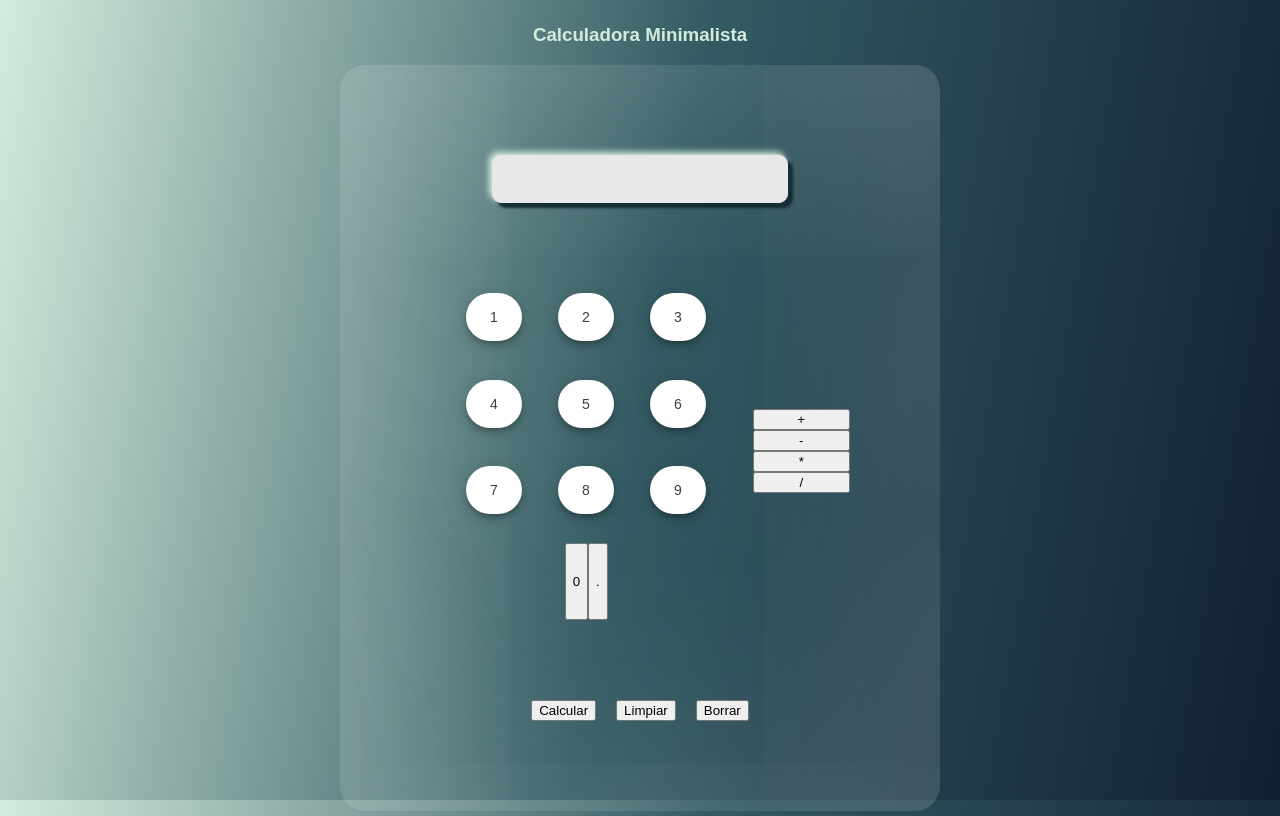
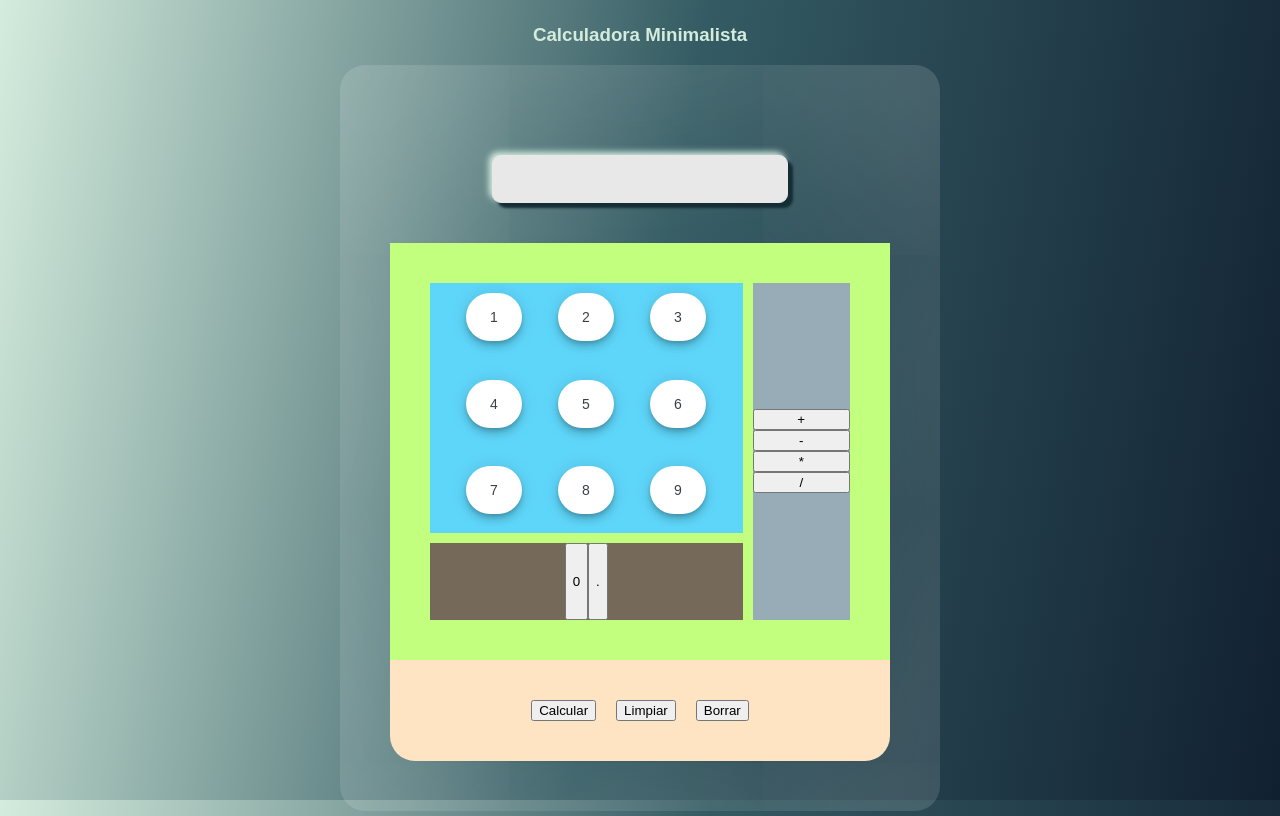
Before and after one commit to Yeyz75/first-calculator, a plain HTML site: page index.html in a window 1280 px wide. Drawn offline with Linux system fonts and the light colour scheme.

Commit message:
ultimo commit para merge

```diff
--- a/style.css
+++ b/style.css
@@ -69,7 +69,7 @@ h3 {
   display: grid;
   grid-template: 1fr 1fr 1fr 1fr / 1fr 1fr 1fr 1fr;
   gap: 10px;
-  /* background-color: rgb(195, 255, 127); */
+  background-color: rgb(195, 255, 127);
 }
 
 .item-0 {
@@ -77,7 +77,7 @@ h3 {
   flex-direction: column;
   align-items: center;
   justify-content: center;
-  /* background-color: #5ed6fa; */
+  background-color: #5ed6fa;
   grid-row: 1 / 4;
   grid-column: 1 / 4;
   gap: 10px;
@@ -88,7 +88,7 @@ h3 {
   display: flex;
   flex-direction: column;
   justify-content: center;
-  /* background-color: #97acb6; */
+  background-color: #97acb6;
   grid-row: 1 / 5;
   grid-column: 4 / 5;
 }
@@ -96,7 +96,7 @@ h3 {
   display: flex;
   flex-direction: row;
   justify-content: center;
-  /* background-color: #756959; */
+  background-color: #756959;
   grid-row: 4 / 5;
   grid-column: 1 / 4;
 }
@@ -105,7 +105,7 @@ h3 {
   display: flex;
   justify-content: center;
   gap: 20px;
-  /* background-color: bisque; */
+  background-color: bisque;
   border-radius: 0px 0px 25px 25px;
 }
 
```
Also changed, not shown: index.html (line endings or trailing spaces).
